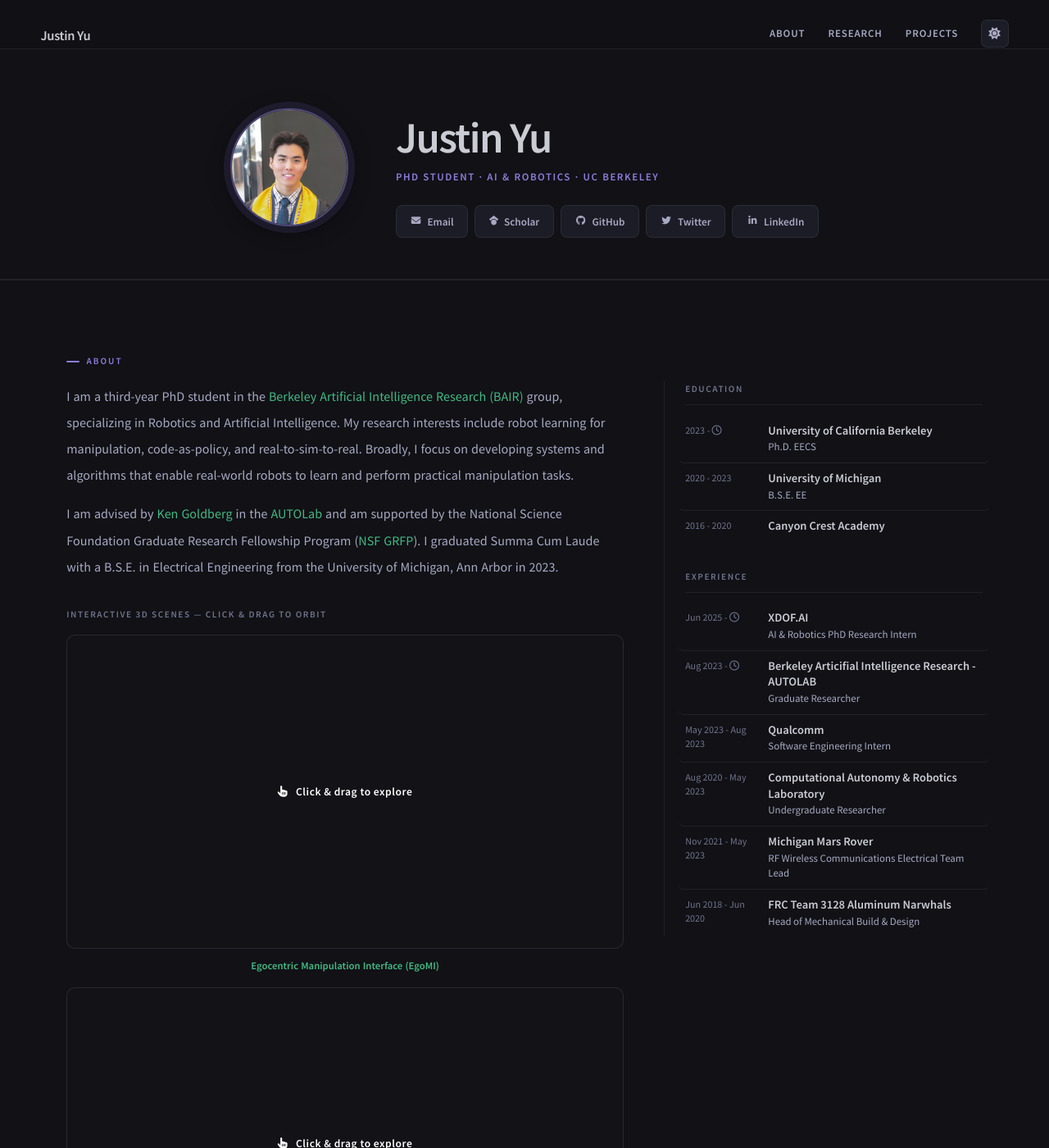
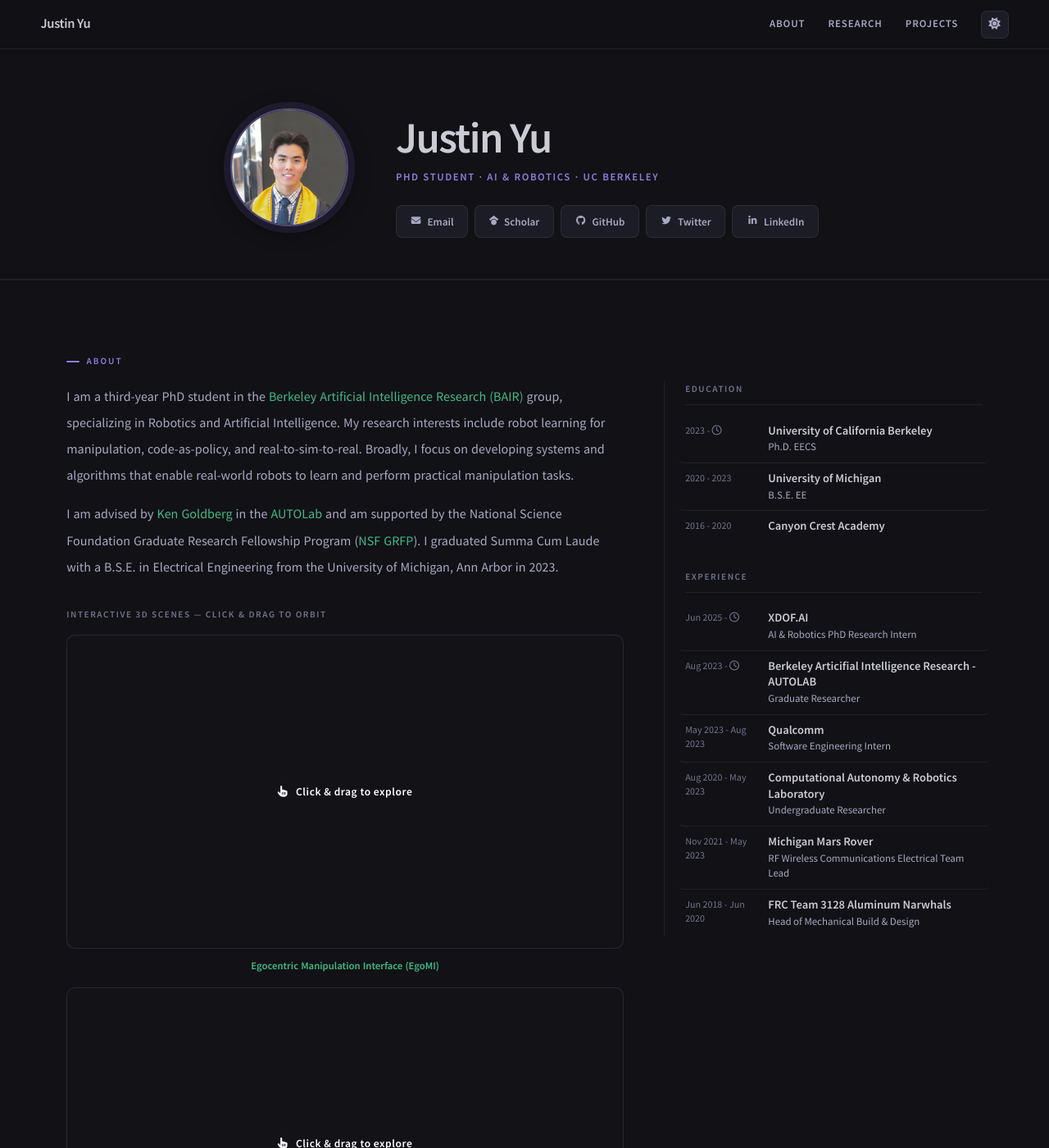
Before and after one commit to uynitsuj/uynitsuj.github.io, a Jekyll site: the page built from index.html, in a window 1280 px wide and 1400 px high. Shown: the whole window at 82% size. Built offline with Jekyll 4.4.1, drawn with Linux system fonts in a browser that asks for light colours; nearby versions of some CDN libraries; a script that is not in the unit is left out.

Commit message:
fix branding text centering

```diff
--- a/_layouts/default.html
+++ b/_layouts/default.html
@@ -78,7 +78,7 @@
 .site-nav {
   position: fixed; top: 0; left: 0; right: 0; z-index: 300;
   height: calc(60px + env(safe-area-inset-top, 0px));
-  display: flex; align-items: flex-end; justify-content: space-between;
+  display: flex; align-items: center; justify-content: space-between;
   padding: 0 max(clamp(1rem, 5vw, 3rem), env(safe-area-inset-right, 0px));
   padding-left: max(clamp(1rem, 5vw, 3rem), env(safe-area-inset-left, 0px));
   padding-bottom: 0;
--- a/_layouts/home.html
+++ b/_layouts/home.html
@@ -91,7 +91,7 @@
 .site-nav {
   position: fixed; top: 0; left: 0; right: 0; z-index: 300;
   height: calc(60px + env(safe-area-inset-top, 0px));
-  display: flex; align-items: flex-end; justify-content: space-between;
+  display: flex; align-items: center; justify-content: space-between;
   padding: 0 max(clamp(1rem, 5vw, 3rem), env(safe-area-inset-right, 0px));
   padding-left: max(clamp(1rem, 5vw, 3rem), env(safe-area-inset-left, 0px));
   padding-bottom: 0;
```
